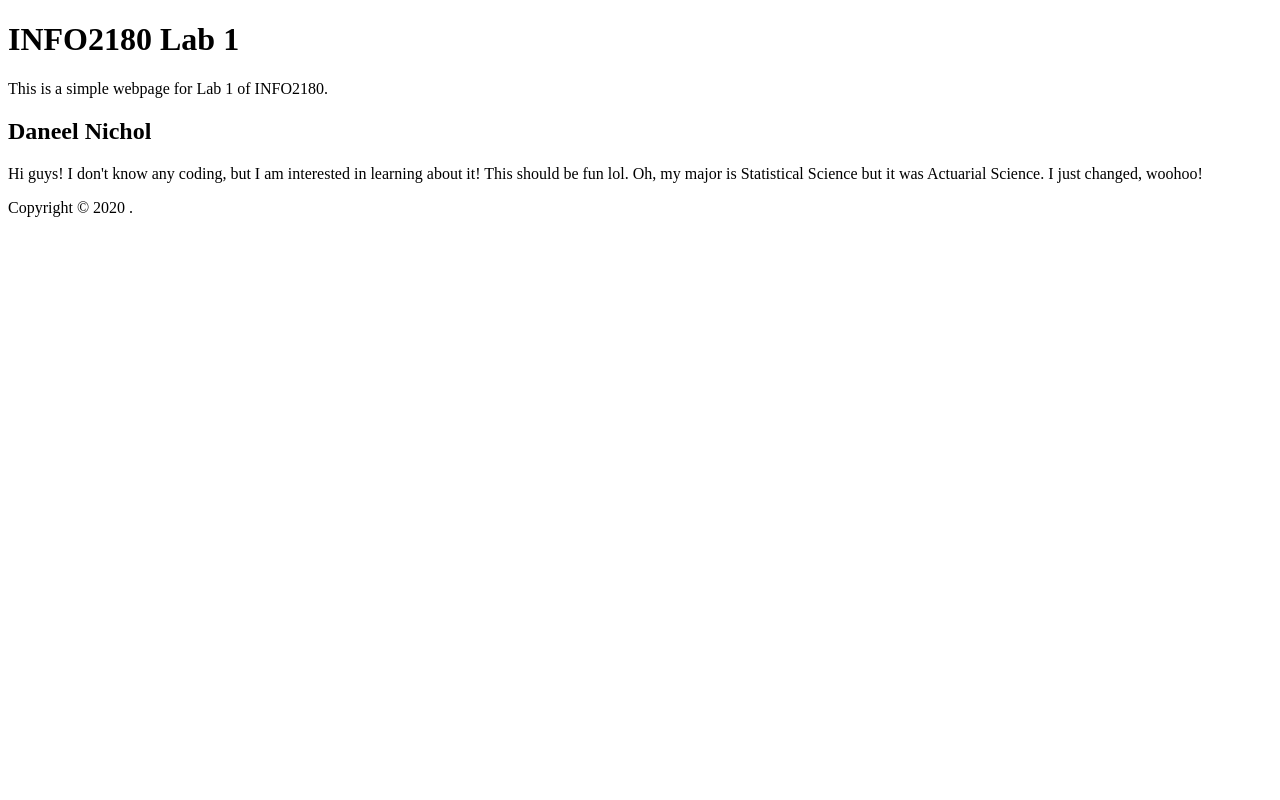
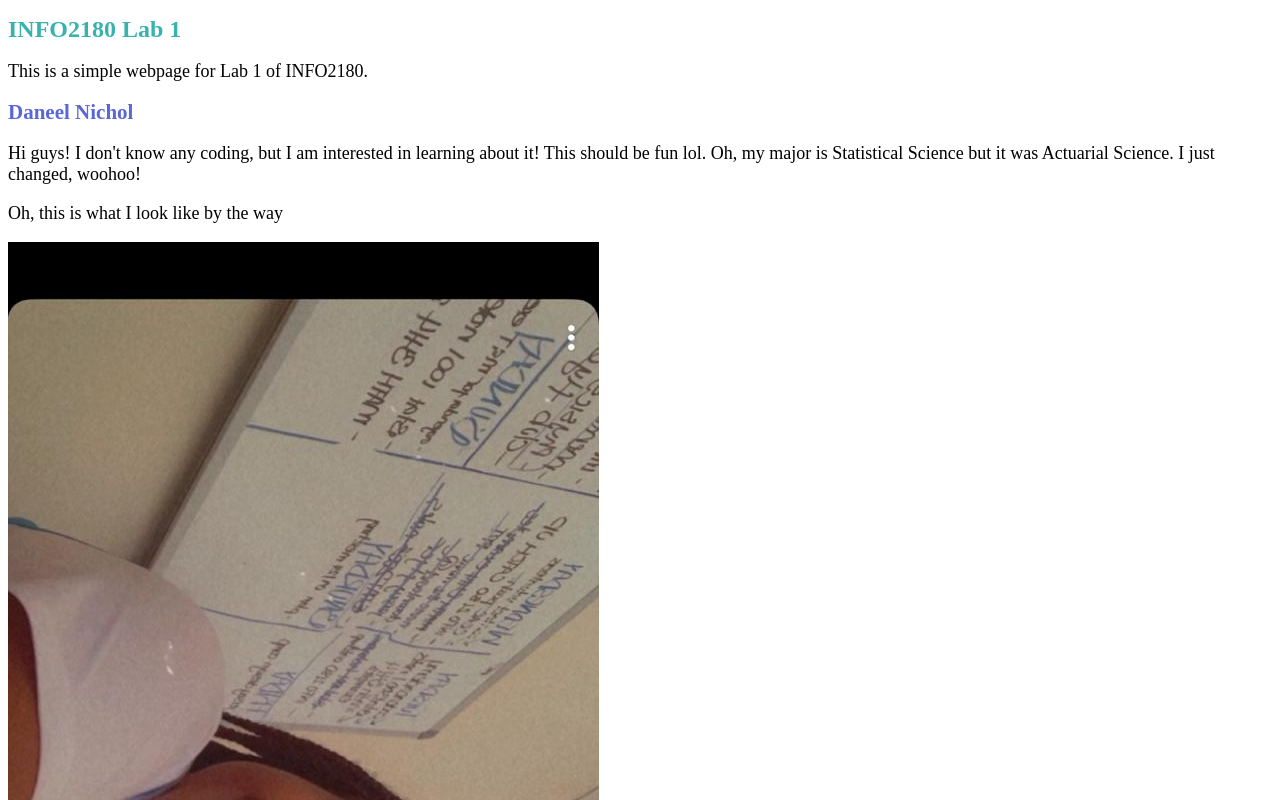
Before and after one commit to danichol/-info2180-lab1, a plain HTML site: page index.html in a window 1280 px wide. Shown: the top 800 px of the page. Drawn offline with Linux system fonts and the light colour scheme.

Commit message:
index.html

```diff
--- a/index.html
+++ b/index.html
@@ -5,6 +5,7 @@
     <meta name="viewport" content="width=devicewidth, initial-scale=1.0">
     <meta http-equiv="X-UA-Compatible" content="ie=edge">
     <title>INFO2180 Lab 1</title>
+    <link rel="stylesheet" href="styles.css">
 </head>
 <body>
  <header>
@@ -14,6 +15,8 @@
  <main>
  <h2>Daneel Nichol</h2>
  <p>Hi guys! I don't know any coding, but I am interested in learning about it! This should be fun lol. Oh, my major is Statistical Science but it was Actuarial Science. I just changed, woohoo!</p>
- </main>
+ <p>Oh, this is what I look like by the way</p>
+ <img src="DaneelNicholUWIAS.jpeg" alt="Daneel Nichol UWIAS"
+</main>
  <footer>
- <p>Copyright &copy; 2020 <Your Name>.</p>
+ <p>Copyright &copy; 2020 <Your Daneel Nichol>.</p>
```
